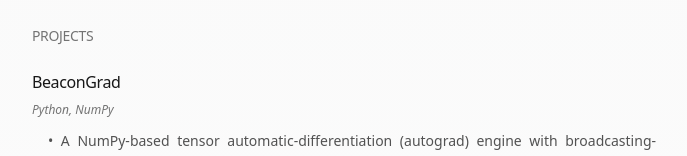
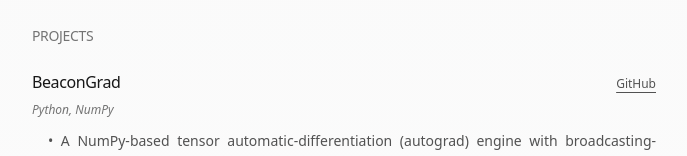
Before and after one commit to stochi0/personal-page, a Next.js app: page /projects in a window 1280 px wide. Shown: the part 134-290 px from the top of the page, without its empty margins (296-983 px from the left). Built offline with nearby package versions, Linux system fonts and the light colour scheme.

Commit message:
add github link for BeaconGrad

```diff
--- a/src/app/projects/page.tsx
+++ b/src/app/projects/page.tsx
@@ -29,9 +29,19 @@
           <div className="space-y-8">
 
             <div>
-              <h3 className="font-medium text-neutral-900 dark:text-neutral-100 mb-2">
-                BeaconGrad
-              </h3>
+              <div className="flex items-baseline justify-between gap-3 mb-2">
+                <h3 className="font-medium text-neutral-900 dark:text-neutral-100">
+                  BeaconGrad
+                </h3>
+                <a
+                  href="https://github.com/stochi0/beacongrad"
+                  target="_blank"
+                  rel="noreferrer noopener"
+                  className="text-xs text-neutral-600 dark:text-neutral-400 underline underline-offset-4 hover:text-neutral-900 dark:hover:text-neutral-100"
+                >
+                  GitHub
+                </a>
+              </div>
               <p className="text-xs text-neutral-500 dark:text-neutral-400 mb-3 italic">Python, NumPy</p>
               <ul className="text-sm text-neutral-600 dark:text-neutral-400 leading-relaxed space-y-2 pl-4">
                 <li>• A NumPy-based tensor automatic-differentiation (autograd) engine with broadcasting-aware backprop, neural modules, and optimizers; validated gradients via finite-difference gradchecks and float64 PyTorch parity tests.</li>
```
